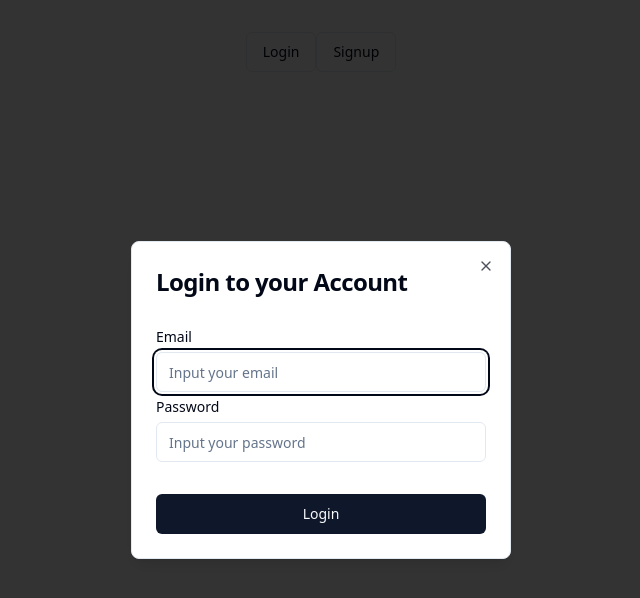
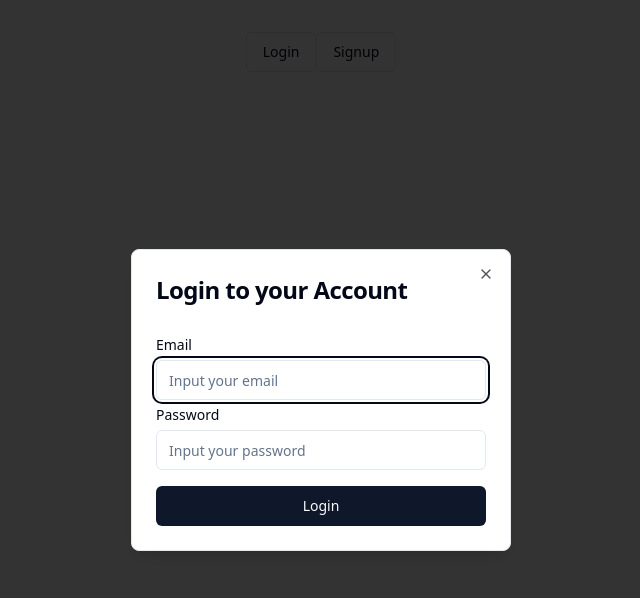
Before and after one commit to Utkarshrajmishra/AceCoding, a React (Vite) app: page / in a window 1280 px wide. Both pictures are taken after a click on the button "Login". Shown: the top 598 px of the page, without its empty margins (319-959 px from the left). Built offline with nearby package versions, Linux system fonts and the light colour scheme.

Commit message:
Implement Zod and React Hook Form in Auth Component

```diff
--- a/src/components/AuthForm/AuthForm.tsx
+++ b/src/components/AuthForm/AuthForm.tsx
@@ -1,6 +1,7 @@
-import { useRef } from "react";
 import InputField from "../InputComponent/InputField";
 import { Button } from "@/components/ui/button";
+import { AuthSchema } from "@/zodSchema/AuthSchema";
+import { zodResolver } from "@hookform/resolvers/zod";
 import {
   Dialog,
   DialogContent,
@@ -9,6 +10,13 @@ import {
   DialogTrigger,
 } from "@/components/ui/dialog";
 import { Label } from "@/components/ui/label";
+import { useForm } from "react-hook-form";
+
+interface AuthFormData {
+  name?: string;
+  email: string;
+  password: string;
+}
 
 interface AuthFormProps {
   type: string;
@@ -17,25 +25,25 @@ interface AuthFormProps {
 const AuthForm: React.FC<AuthFormProps> = ({
   type = "Login",
 }: AuthFormProps) => {
-  const nameRef = useRef<HTMLInputElement>(null);
-  const emailRef = useRef<HTMLInputElement>(null);
-  const passwordRef = useRef<HTMLInputElement>(null);
 
+  const {
+    register,
+    handleSubmit,
+    formState: { errors },
+  } = useForm<AuthFormData>({
+    resolver: zodResolver(AuthSchema),
+  });
 
-  const handleSubmit = (event: React.FormEvent) => {
-    event.preventDefault();
-
-    const name = type === "Signup" ? nameRef.current?.value ?? "" : "";
-    const email = emailRef.current?.value;
-    const password = passwordRef.current?.value;
-
-    console.log("Name:", name);
-    console.log("Email:", email);
-    console.log("Password:", password);
-
+  const onSubmit = (data: object) => {
+    console.log(data);
   };
 
-
+  const getErrorMessage = (error: any) => {
+    if (error) {
+      return typeof error.message === "string" ? error.message : null;
+    }
+    return null;
+  };
 
   return (
     <>
@@ -49,17 +57,25 @@ const AuthForm: React.FC<AuthFormProps> = ({
               {type} to your Account
             </DialogTitle>
           </DialogHeader>
+          <form onSubmit={handleSubmit(onSubmit)}>
             <div className="grid gap-2 py-4">
               {type === "Signup" ? (
                 <div className="flex flex-col gap-2">
                   <Label htmlFor="name" className="text-left">
                     Name
                   </Label>
+                  <div>
                     <InputField
                       type="name"
-                  ref={nameRef}
                       placeholder="Input your name"
+                      {...register("name")}
                     />
+                    {errors.name && (
+                      <span className="text-red-600 text-sm">
+                        {getErrorMessage(errors.name)}
+                      </span>
+                    )}
+                  </div>
                 </div>
               ) : (
                 ""
@@ -68,27 +84,43 @@ const AuthForm: React.FC<AuthFormProps> = ({
                 <Label htmlFor="name" className="text-left">
                   Email
                 </Label>
+                <div>
                   <InputField
                     type="email"
-                ref={emailRef}
+                    {...register("email")}
                     placeholder="Input your email"
                   />
+                  {errors.email && (
+                    <span className="text-red-600 text-sm">
+                      {getErrorMessage(errors.email)}
+                    </span>
+                  )}
+                </div>
               </div>
               <div className="flex flex-col gap-2">
                 <Label htmlFor="username" className="text-left">
                   Password
                 </Label>
+                <div>
                   <InputField
                     type="password"
-                ref={passwordRef}
+                    {...register("password")}
                     placeholder="Input your password"
                   />
+
+                  {errors.password && (
+                    <span className="text-red-600 text-sm">
+                      {getErrorMessage(errors.password)}
+                    </span>
+                  )}
+                </div>
               </div>
             </div>
 
-          <Button type="submit" onClick={handleSubmit}>
+            <Button type="submit" className="w-full">
               {type}
             </Button>
+          </form>
         </DialogContent>
       </Dialog>
     </>
--- a/src/components/InputComponent/InputField.tsx
+++ b/src/components/InputComponent/InputField.tsx
@@ -3,11 +3,14 @@ import React from "react";
 interface InputProps {
   type: string;
   placeholder: string;
+  name:string,
+  ref?:React.Ref<HTMLInputElement>
 }
 
 const InputField = React.forwardRef<HTMLInputElement, InputProps>(
-  ({ type = "text", placeholder = "Input your name" }: InputProps, ref) => {
-    return <Input ref={ref} type={type} placeholder={placeholder} />;
+  (props, ref) => {
+    const {type,placeholder,name,...rest}=props;
+    return <Input ref={ref} type={type} placeholder={placeholder} {...rest} name={name}/>;
   }
 );
 
--- a/src/zodSchema/AuthSchema.ts
+++ b/src/zodSchema/AuthSchema.ts
@@ -1,7 +1,10 @@
-import {z} from "zod";
+import { z } from "zod";
 
-export const AuthScehma = z.object({
+export const AuthSchema = z.object({
   name: z.string().min(1, "Name is required"),
-  email: z.string().email("Invalid Email").min(1, "Email is required"),
-  password: z.string().min(6, "Password must be more than 5 characters").min(1,"Password is required"),
+  email: z.string().email("Invalid email").min(1, "Email is required"),
+  password: z
+    .string()
+    .min(6, "Password must be at least 6 characters")
+    .min(1, "Password is required"),
 });
```
Lines whose indentation alone changed are shown as unchanged.
